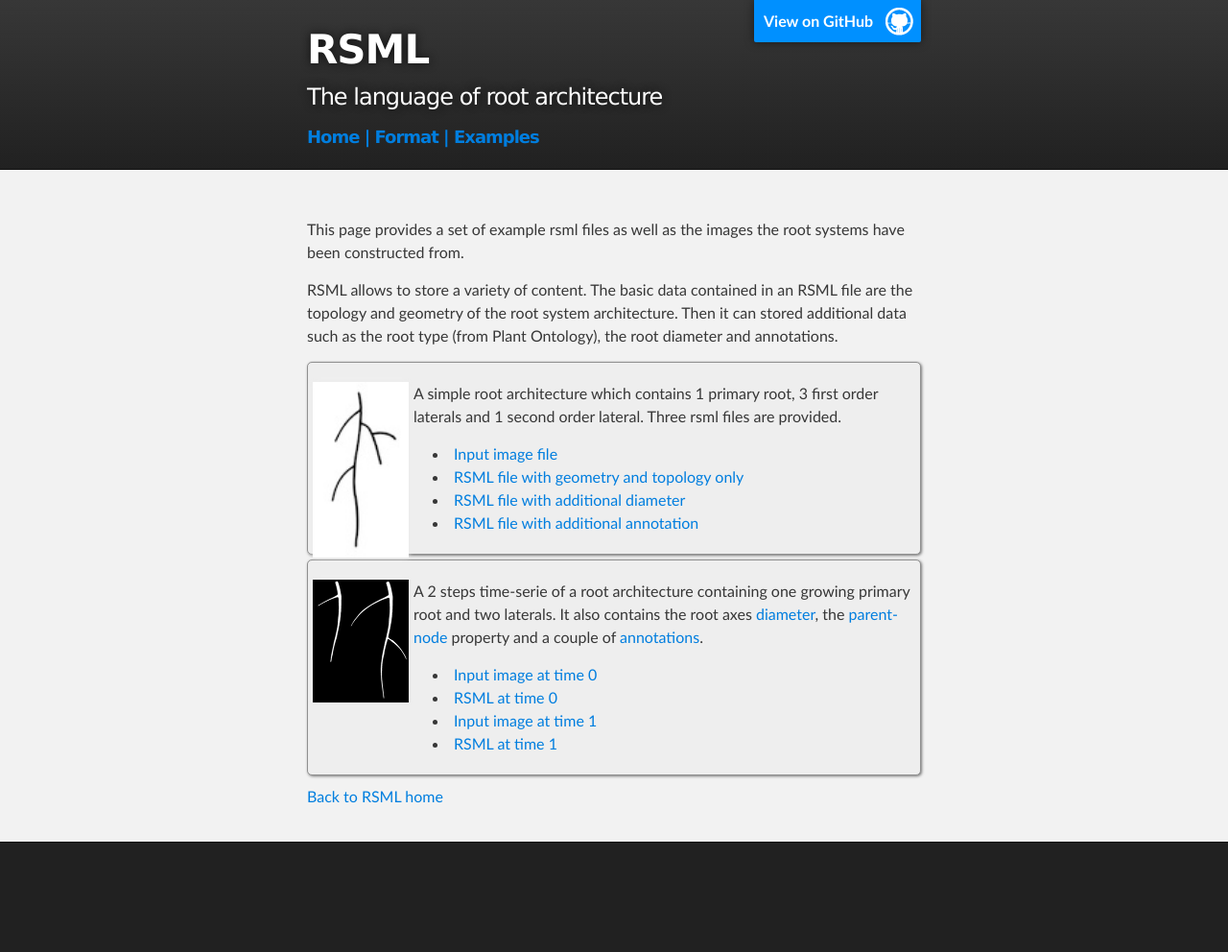
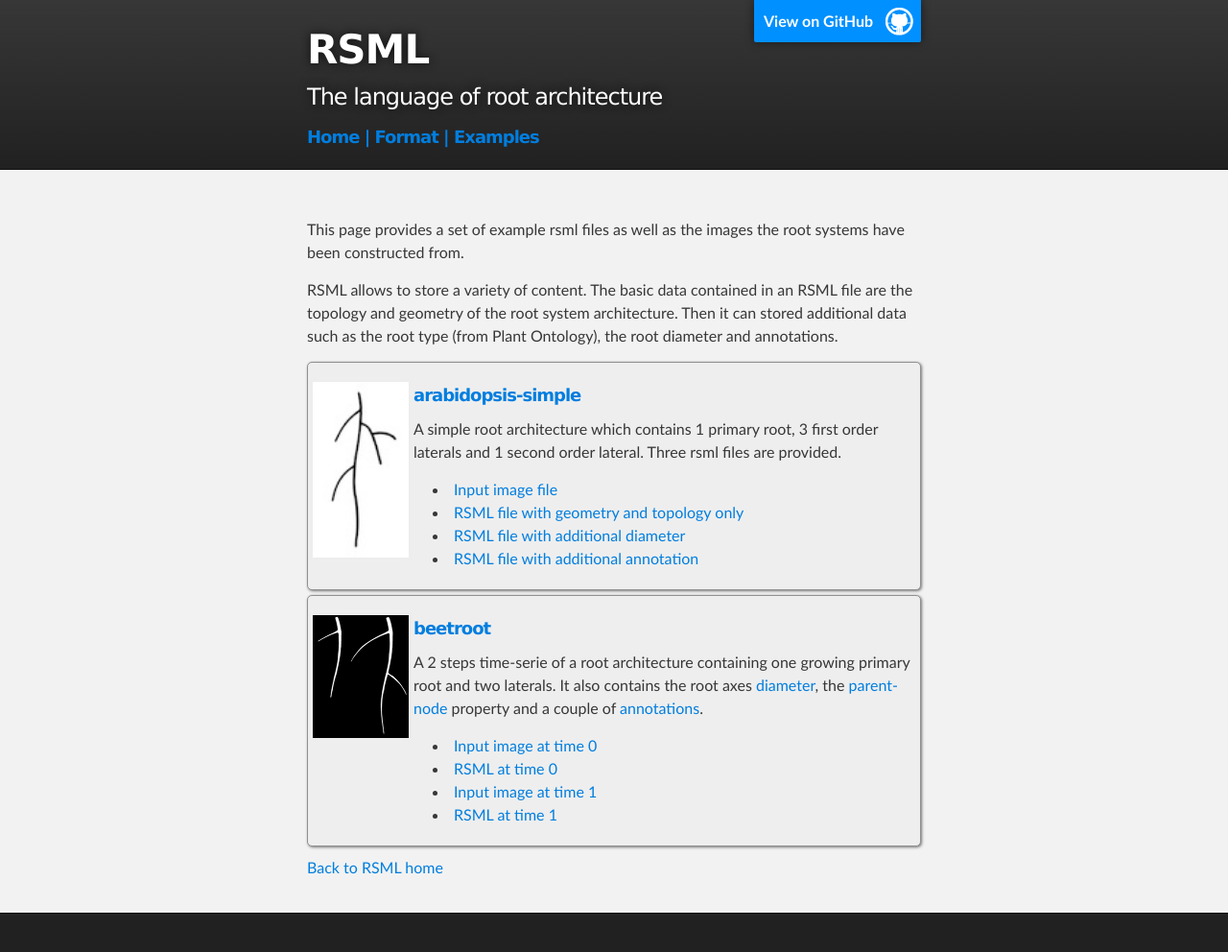
Before and after one commit to RootSystemML/RootSystemML.github.io, a Jekyll site: the page built from examples/index.md, in a window 1280 px wide. Shown: the whole page at 96% size. Built offline with Jekyll 4.4.1, drawn with Linux system fonts in a browser that asks for light colours; before the commit the page ends 918 px from its top, so only the background shows below that.

Commit message:
example title corrections

```diff
--- a/examples/index.md
+++ b/examples/index.md
@@ -19,7 +19,7 @@ RSML allows to store a variety of content. The basic data contained in an RSML f
 
   <img src="/images/examples/{{ page.title }}_tn.png">
 
-  <h5 id="{{ page.title }}" markdown="1"> []({{ page.url }}) </h5>
+  <h5 id="{{ page.title }}" markdown="1"> [{{ page.title }}]({{ page.url }}) </h5>
 
   {{ page.content }}
 
```
